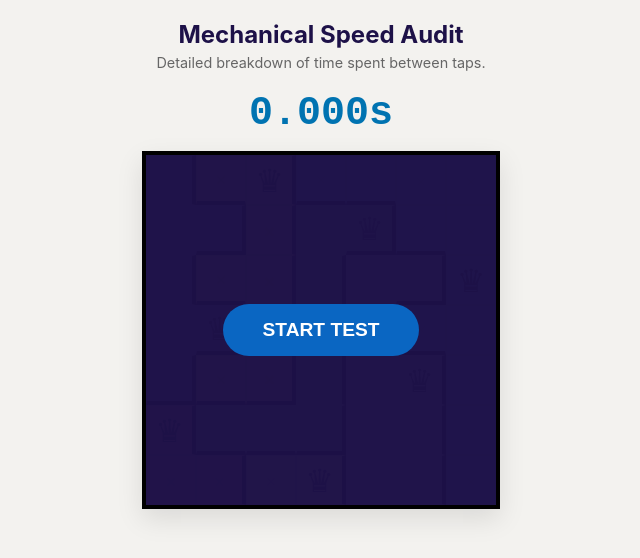
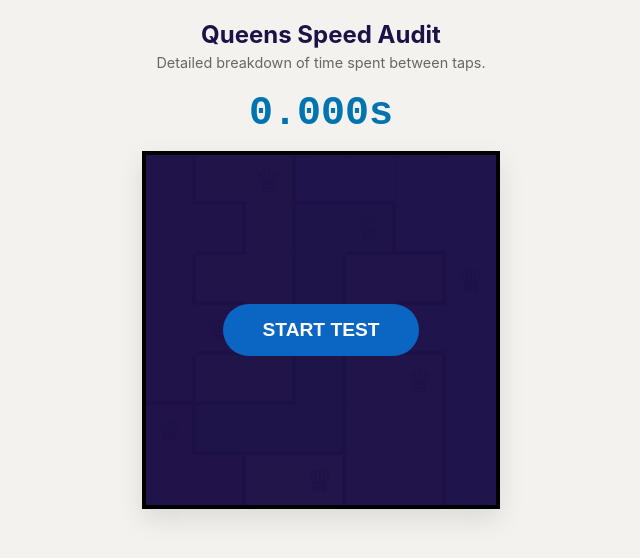
Before and after one commit to rilhia/queens-copy-timer, a plain HTML site: page index.html in a window 1280 px wide. Shown: the whole page, without its empty margins (319-959 px from the left). Drawn offline with Linux system fonts and the light colour scheme.

Commit message:
Update index.html

```diff
--- a/index.html
+++ b/index.html
@@ -121,7 +121,7 @@
 </head>
 <body>
 
-    <h1>Mechanical Speed Audit</h1>
+    <h1>Queens Speed Audit</h1>
     <div class="subtitle">Detailed breakdown of time spent between taps.</div>
 
     <div id="timer">0.000s</div>
```
